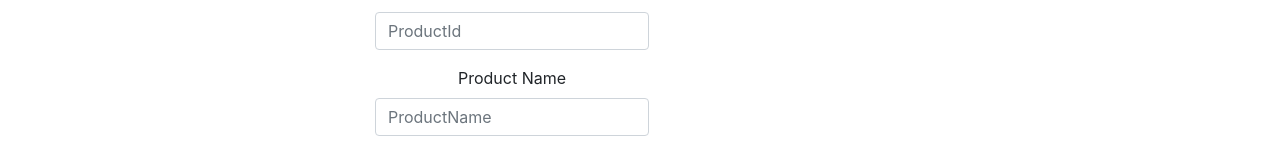
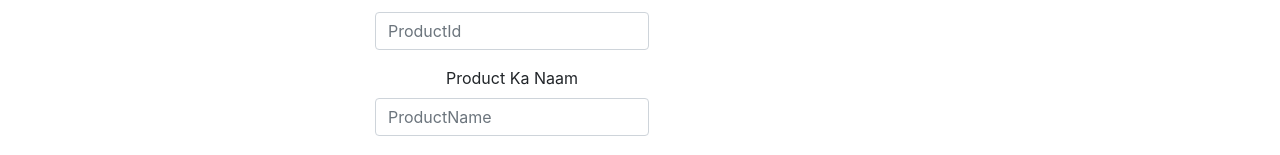
Before and after one commit to Sakshamnarula/Dlvery-react, a React (Create React App) app: page /add in a window 1280 px wide. Shown: the part 138-293 px from the top of the page. Built offline with nearby package versions, Linux system fonts and the light colour scheme; no server answers.

Commit message:
changes me changes

```diff
--- a/src/App.js
+++ b/src/App.js
@@ -11,8 +11,7 @@ function App() {
   return (
     <div className="App">
       <Router>
-        <Navigation />
-
+        <Navigation/>
         <Switch>
           <Route exact path='/inventory' component={InventoryComponent}></Route>
           <Route exact path='/add' component={AddInventoryComponent}></Route>
--- a/src/components/AddInventoryComponent.js
+++ b/src/components/AddInventoryComponent.js
@@ -61,7 +61,7 @@ class AddInventoryComponent extends React.Component {
                                     </div>
                                     <div className="form-group">
                                         <label>
-                                            Product Name
+                                            Product Ka Naam
                                    </label>
                                         <input placeholder="ProductName" name="productName" className="form-control" value={this.state.productName} onChange={this.changeProductNameHandler}></input>
                                     </div>
```
